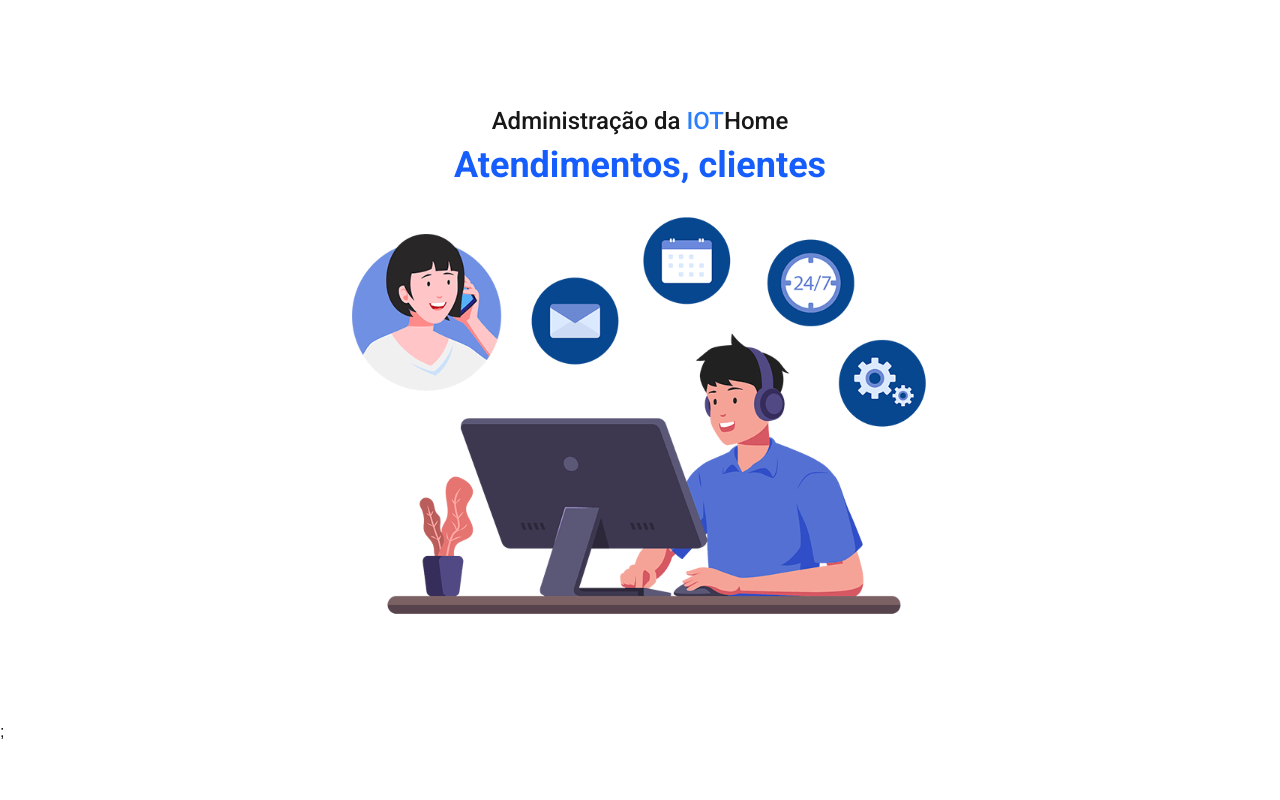
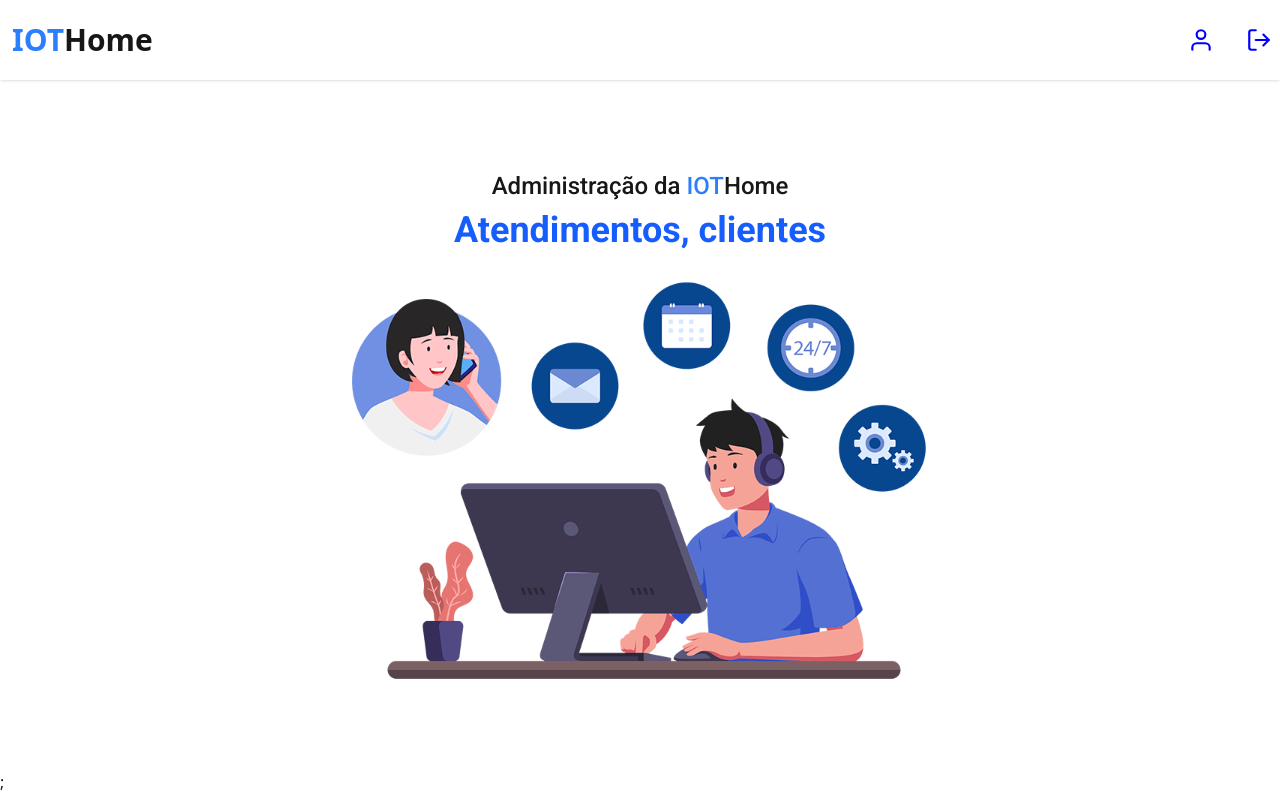
Before and after one commit to mig-ramos/iot-home-web, a Next.js app: page / in a window 1280 px wide. Built offline with nearby package versions, Linux system fonts and the light colour scheme.

Commit message:
cria componente header, instala dependecias

```diff
--- a/package.json
+++ b/package.json
@@ -12,15 +12,20 @@
   },
   "dependencies": {
     "axios": "^1.9.0",
+    "jwt-decode": "^4.0.0",
     "next": "15.3.2",
+    "nookies": "^2.5.2",
     "react": "^19.0.0",
     "react-dom": "^19.0.0",
+    "react-icons": "^5.5.0",
     "sonner": "^2.0.3"
   },
   "devDependencies": {
     "@tailwindcss/postcss": "^4",
     "@types/axios": "^0.9.36",
+    "@types/jwt-decode": "^2.2.1",
     "@types/node": "^20",
+    "@types/nookies": "^1.1.0",
     "@types/react": "^19",
     "@types/react-dom": "^19",
     "tailwindcss": "^4",
--- /dev/null
+++ b/src/components/public/header.tsx
@@ -0,0 +1,28 @@
+import { FiUser, FiLogOut } from "react-icons/fi";
+import Link from "next/link";
+
+export const Header = () => {
+  let linkActive = "text-green-700 font-bold bg-white py-1 rounded-xl";
+  return (
+    <header className="w-full flex items-center px-2 py-4 bg-white h-20 shadow-sm">
+      <div className="w-full flex items-center justify-between max-w-7xl mx-auto">
+        <Link href="/">
+          <h1 className="font-bold text-3xl pl-1 hover:tracking-widest duration-300">
+            <span className="text-blue-500">IOT</span>Home
+          </h1>
+        </Link>
+
+        <div className="flex items-baseline gap-8">
+          <Link href={"/dashboard"} className="flex gap-2">
+            <FiUser size={26} color="blue" />
+          </Link>
+          <form action={""}>
+            <button type="submit" className="flex gap-2 hover:cursor-pointer">
+              <FiLogOut size={26} color="blue" />
+            </button>
+          </form>
+        </div>
+      </div>
+    </header>
+  );
+};
--- a/src/components/public/layoutPublic.tsx
+++ b/src/components/public/layoutPublic.tsx
@@ -1,3 +1,5 @@
+import { Header } from "./header";
+
 export default function LayoutPublic({
   children,
 }: Readonly<{
@@ -5,6 +7,7 @@ export default function LayoutPublic({
 }>) {
   return (
     <div>
+      <Header />
       <main className="antialiased">{children}</main>
     </div>
   );
--- a/src/pages/index.tsx
+++ b/src/pages/index.tsx
@@ -20,7 +20,7 @@ export default function Home() {
         <meta name="viewport" content="width=device-width, initial-scale=1" />
       </Head>
       <main
-        className={`${roboto.variable} font-[family-name:var(--font-roboto)] flex items-center flex-col justify-center min-h-[calc(100vh-80px)]`}
+        className={`${roboto.variable} font-[family-name:var(--font-roboto)] flex items-center flex-col justify-center min-h-[calc(100vh-110px)]`}
       >
         <h2 className="font-medium text-2xl mb-2">
           Administração da <span className="text-blue-500">IOT</span>Home
--- a/src/styles/globals.css
+++ b/src/styles/globals.css
@@ -22,5 +22,5 @@
 body {
   background: var(--background);
   color: var(--foreground);
-  font-family: Arial, Helvetica, sans-serif;
+  /* font-family: Arial, Helvetica, sans-serif; */
 }
```
Also changed, not shown: 2 other files (tests, documents, lock files or other folders).
